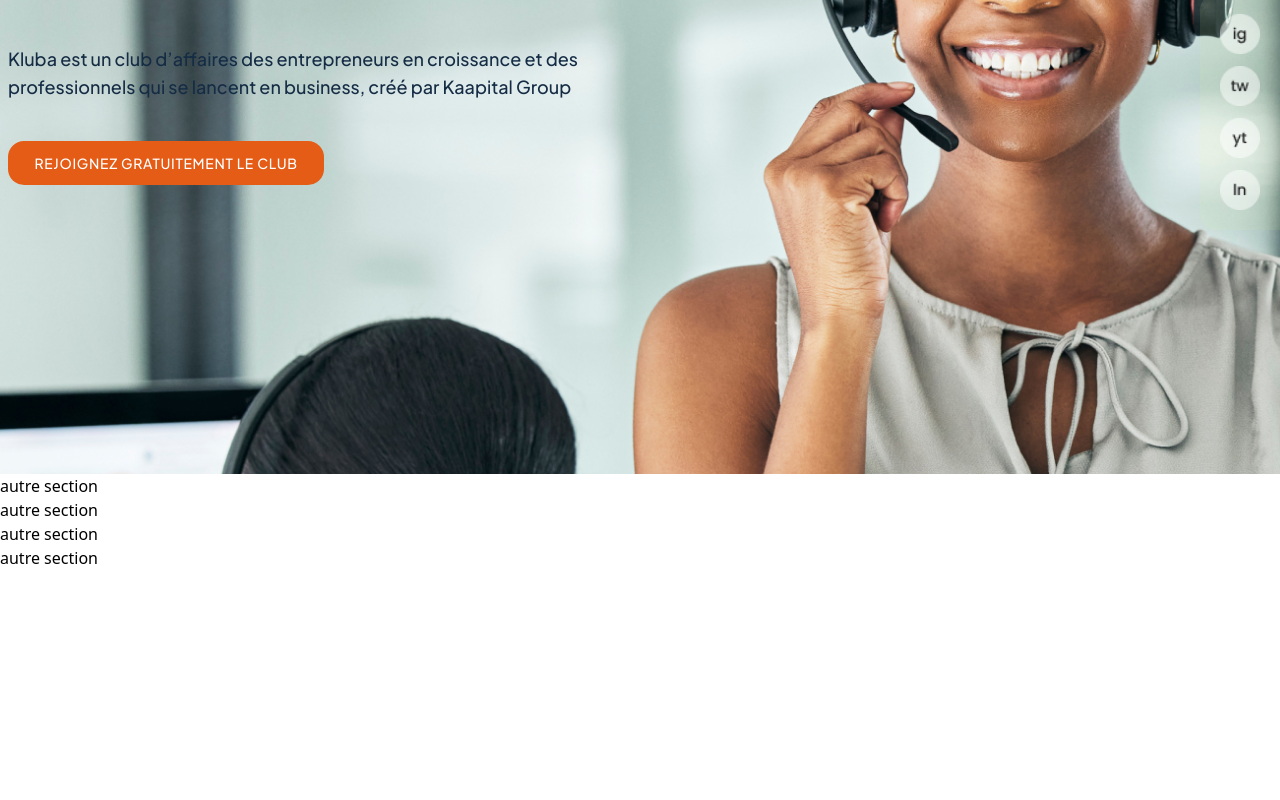
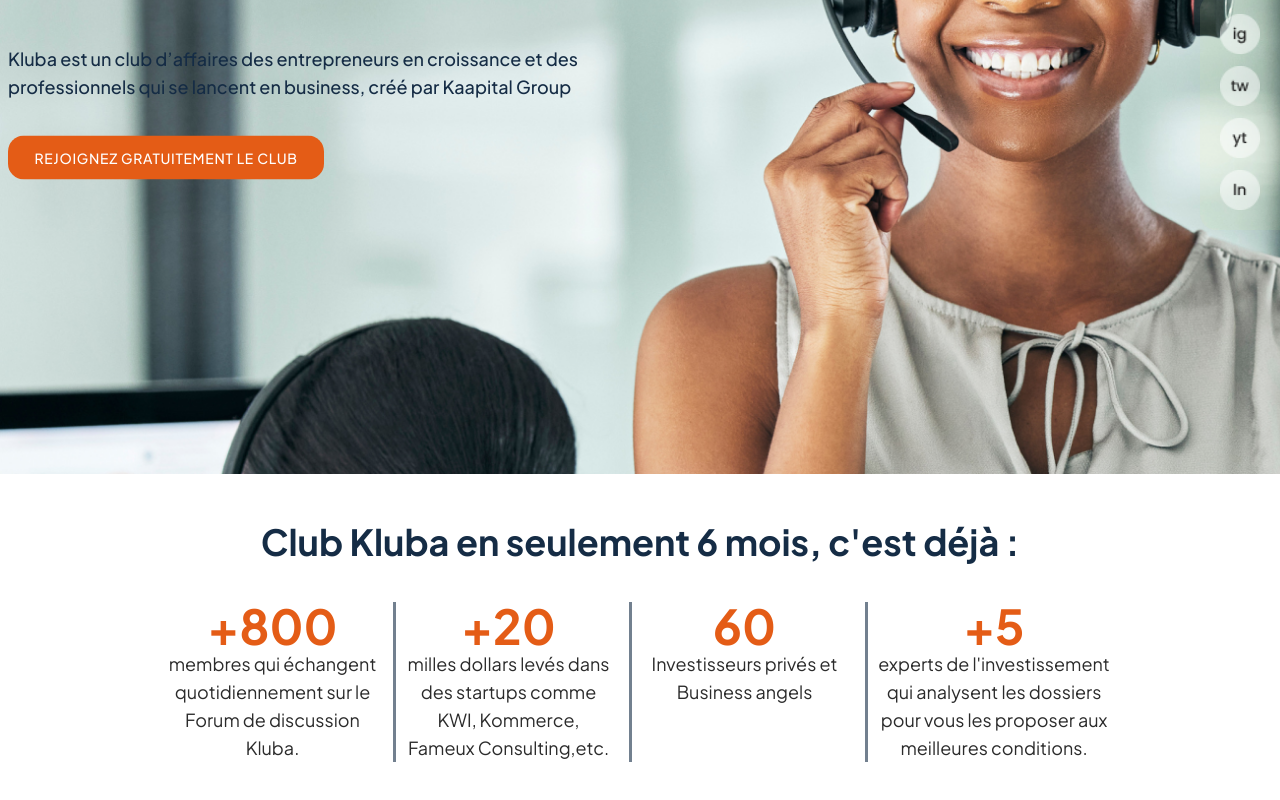
Before and after one commit to lys-0243/kluba-invest, a Next.js app: page / in a window 1280 px wide. Shown: the part 326-1126 px from the top of the page. Before the commit the page ends 896 px from the top, so only its background shows below. Built offline with nearby package versions, Linux system fonts and the light colour scheme; what tailwindcss-animated would draw is missing.

Commit message:
second section

```diff
--- a/src/app/components/constants.ts
+++ b/src/app/components/constants.ts
@@ -38,3 +38,11 @@
       icon:"/img/socials/LinkedIn.png"
     },
   ];
+
+
+export default function screenW() {
+      const screeWidth = typeof window !== "undefined" ? window.innerWidth : 0;
+    return (
+      screeWidth
+    )
+  }
--- a/src/app/components/home/HeroSection.tsx
+++ b/src/app/components/home/HeroSection.tsx
@@ -1,7 +1,7 @@
-import React from 'react'
+import React from "react";
 import Image from "next/image";
 import Link from "next/link";
-import { MenuLinks, SocialsNetworks } from '../constants';
+import { MenuLinks, SocialsNetworks } from "../constants";
 
 export default function HeroSection() {
   return (
@@ -56,7 +56,7 @@
 
             <Link
               href="#"
-                className="text-white px-6 py-3 bg-orange uppercase font-PMedium tracking-wider text-sm rounded-2xl flex justify-center w-1/2"
+              className="text-white px-6 py-3 bg-orange uppercase font-PMedium tracking-wider text-sm rounded-2xl flex justify-center w-1/2 animate-bounce animate-ease-in-out"
             >
               Rejoignez gratuitement le Club
             </Link>
@@ -73,5 +73,5 @@
         </div>
       </div>
     </section>
-  )
+  );
 }
--- /dev/null
+++ b/src/app/components/home/KlubaTime.tsx
@@ -0,0 +1,51 @@
+"use client";
+import React, { useCallback, useEffect, useState } from "react";
+import screenW from "../constants";
+
+export default function KlubaTime() {
+  const [y, setY] = useState(
+    typeof window !== "undefined" ? window.scrollY : ""
+  );
+  const screeWidth = screenW();
+
+  return (
+    <section className="mx-auto 2xl:max-w-screen-xl xl:max-w-screen-lg lg:px-10 text-center my-12">
+      <h2 className={"text-bleu font-PBold font-extrabold text-4xl pb-4"}>
+        Club Kluba en seulement 6 mois, c&apos;est déjà :
+      </h2>
+
+      <div className="grid grid-cols-4 mt-6">
+        <div className=" border-r-3 border-opacity-60 border-bleu mr-2 pr-4">
+          <h3 className=" text-orange  font-PExtra text-5xl">+800</h3>
+          <p className=" text-text font-PRegular text-lg">
+            membres qui échangent quotidiennement sur le Forum de discussion
+            Kluba.
+          </p>
+        </div>
+
+        <div className=" border-r-3 border-opacity-60 border-bleu mr-2 pr-4">
+          <h3 className=" text-orange  font-PExtra  text-5xl">+20</h3>
+          <p className=" text-text font-PRegular text-lg">
+            milles dollars levés dans des startups comme KWI, Kommerce, Fameux
+            Consulting,etc.
+          </p>
+        </div>
+
+        <div className=" border-r-3 border-opacity-60 border-bleu mr-2 pr-4">
+          <h3 className=" text-orange  font-PExtra  text-5xl">60</h3>
+          <p className=" text-text font-PRegular text-lg">
+            Investisseurs privés et Business angels
+          </p>
+        </div>
+
+        <div>
+          <h3 className=" text-orange  font-PExtra  text-5xl">+5</h3>
+          <p className=" text-text font-PRegular text-lg">
+            experts de l&apos;investissement qui analysent les dossiers pour
+            vous les proposer aux meilleures conditions.
+          </p>
+        </div>
+      </div>
+    </section>
+  );
+}
--- a/src/app/page.tsx
+++ b/src/app/page.tsx
@@ -1,21 +1,16 @@
-import Image from "next/image";
-import Link from "next/link";
-import { MenuLinks, SocialsNetworks } from "./components/constants";
 import HeroSection from "./components/home/HeroSection";
+import KlubaTime from "./components/home/KlubaTime";
+import { ParallaxProvider } from "react-scroll-parallax";
 
 export default function Home() {
   return (
-    <main>
-      <HeroSection/>
+    // <ParallaxProvider>
+      <main>
+        <HeroSection />
 
-
-      <section>
-        autre section <br />
-        autre section <br />
-        autre section <br />
-        autre section <br />
-      </section>
-    </main>
+        <KlubaTime />
+      </main>
+    // </ParallaxProvider>
   );
 }
 
```
Lines whose indentation alone changed are shown as unchanged.
